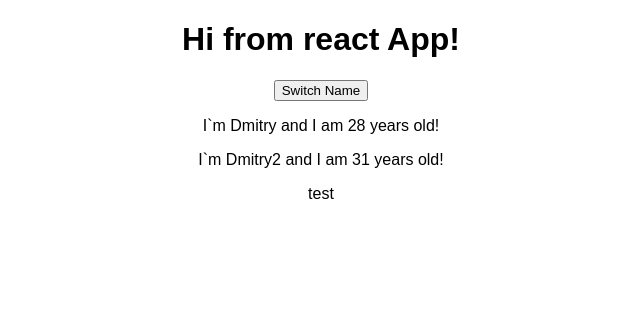
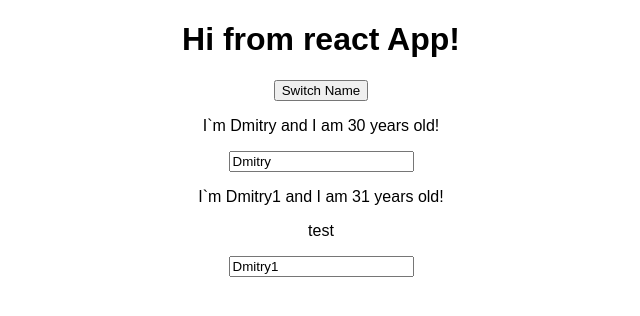
Before and after one commit to 3ddesign/Bbuilder, a React (Create React App) app: page / in a window 1280 px wide. Shown: the top 316 px of the page, without its empty margins (319-959 px from the left). Built offline with nearby package versions, Linux system fonts and the light colour scheme.

Commit message:
add transfer func to component

```diff
--- a/src/App.js
+++ b/src/App.js
@@ -5,17 +5,25 @@ import Person from './Person/Person';
 class App extends Component {
     state = {
         persons: [
-            { name: 'Dmitry', age: 28 },
-            { name: 'Dmitry2', age: 31 },
+            { name: 'Dmitry', age: 30 },
+            { name: 'Dmitry1', age: 31 },
         ],
         otherState: 'some other state'
     }
 
-    switchNameHandler = () => {
+    switchNameHandler = (newName) => {
         // console.log('test');
         this.setState({persons: [
-            { name: 'Scherbakov', age: 28 },
-            { name: 'Dmitry2', age: 31 }
+            { name: newName, age: 32 },
+            { name: 'Scherbakov', age: 33 }
+        ]
+        })
+    }
+
+    nameChangedHandler = (event) => {
+        this.setState({persons: [
+            { name: event.target.value, age: 32 },
+            { name: 'Scherbakov', age: 33 }
         ]
         })
     }
@@ -24,9 +32,11 @@ class App extends Component {
         return (
             <div className="App">
                 <h1>Hi from react App!</h1>
-                <button onClick={this.switchNameHandler}>Switch Name</button>
+                <button onClick={() => this.switchNameHandler('Dmitry2')}>Switch Name</button>
                 <Person name={this.state.persons[0].name} age={this.state.persons[0].age} />
-                <Person name={this.state.persons[1].name} age={this.state.persons[1].age}>test</Person>
+                <Person name={this.state.persons[1].name} age={this.state.persons[1].age}
+                click={this.switchNameHandler.bind(this, 'Dmitry')} changed={this.nameChangedHandler}
+                >test</Person>
             </div>
         );
     }
--- a/src/Person/Person.js
+++ b/src/Person/Person.js
@@ -4,7 +4,8 @@ const person = (props) => {
     return (
      <div>
         <p>I`m {props.name} and I am {props.age} years old!</p>
-         <p>{props.children}</p>
+         <p onClick={props.click}>{props.children}</p>
+         <input type="text" onChange={props.changed} value={props.name} />
      </div>
     )
 };
```
